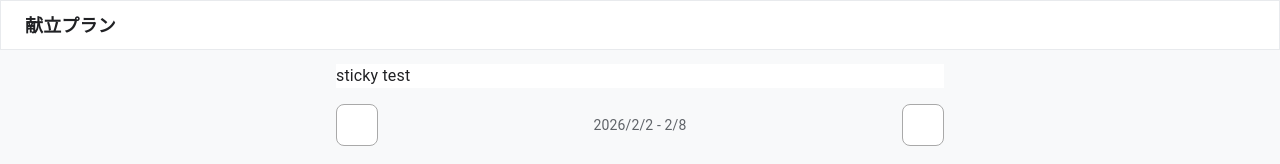
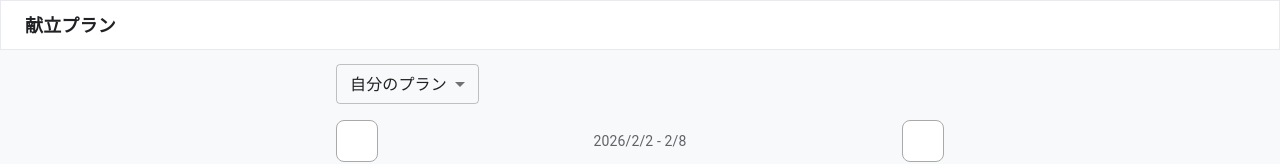
Before and after one commit to Ferret-Missle/Weekly-Menu, a React (Vite) app: page /calendar in a window 1280 px wide. Shown: the top 164 px of the page. Built offline with nearby package versions, Linux system fonts and the light colour scheme; no server answers; the database is empty; sample sign-in values are in the browser's storage; some icons are missing.

Commit message:
feat: implement CalendarContentsHeader with plan selection and add DeveloperTools import in ContentsWrapper

```diff
--- a/src/features/calendar/views/CalendarContentsHeader.tsx
+++ b/src/features/calendar/views/CalendarContentsHeader.tsx
@@ -1,4 +1,28 @@
+import FormControl from "@mui/material/FormControl";
+import Select from "@mui/material/Select";
+import MenuItem from "@mui/material/MenuItem";
 import Box from "@mui/material/Box";
+import { useState } from "react";
 export const CalendarContentsHeader = () => {
-	return <Box sx={{ backgroundColor: "white" }}>sticky test</Box>;
+	const [plan, setPlan] = useState("mine");
+
+	return (
+		<Box sx={{ display: "flex", justifyContent: "flex-start" }}>
+			<FormControl size="small" sx={{ minWidth: 120 }}>
+				<Select
+					labelId="plan-select-label"
+					value={plan}
+					onChange={(e) => setPlan(e.target.value)}
+					sx={{
+						color: "text.primary",
+						backgroundColor: "background.default",
+						"&:after": { borderBottomColor: "#FF7043" },
+					}}
+				>
+					<MenuItem value="mine">自分のプラン</MenuItem>
+					<MenuItem value="owner">オーナーのプラン</MenuItem>
+				</Select>
+			</FormControl>
+		</Box>
+	);
 };
--- a/src/features/common/views/ContentsWrapper.tsx
+++ b/src/features/common/views/ContentsWrapper.tsx
@@ -20,6 +20,7 @@ import type { ContentsModeType } from "../../../types/types";
 import { useNavigate } from "react-router-dom";
 import { GroupSettingButton } from "./GroupSettingButton";
 import { DeveloperTools } from "../../../test/createTestData";
+
 export const ContentsWrapper: React.FC<{ children: ReactNode }> = ({
 	children,
 }) => {
```
